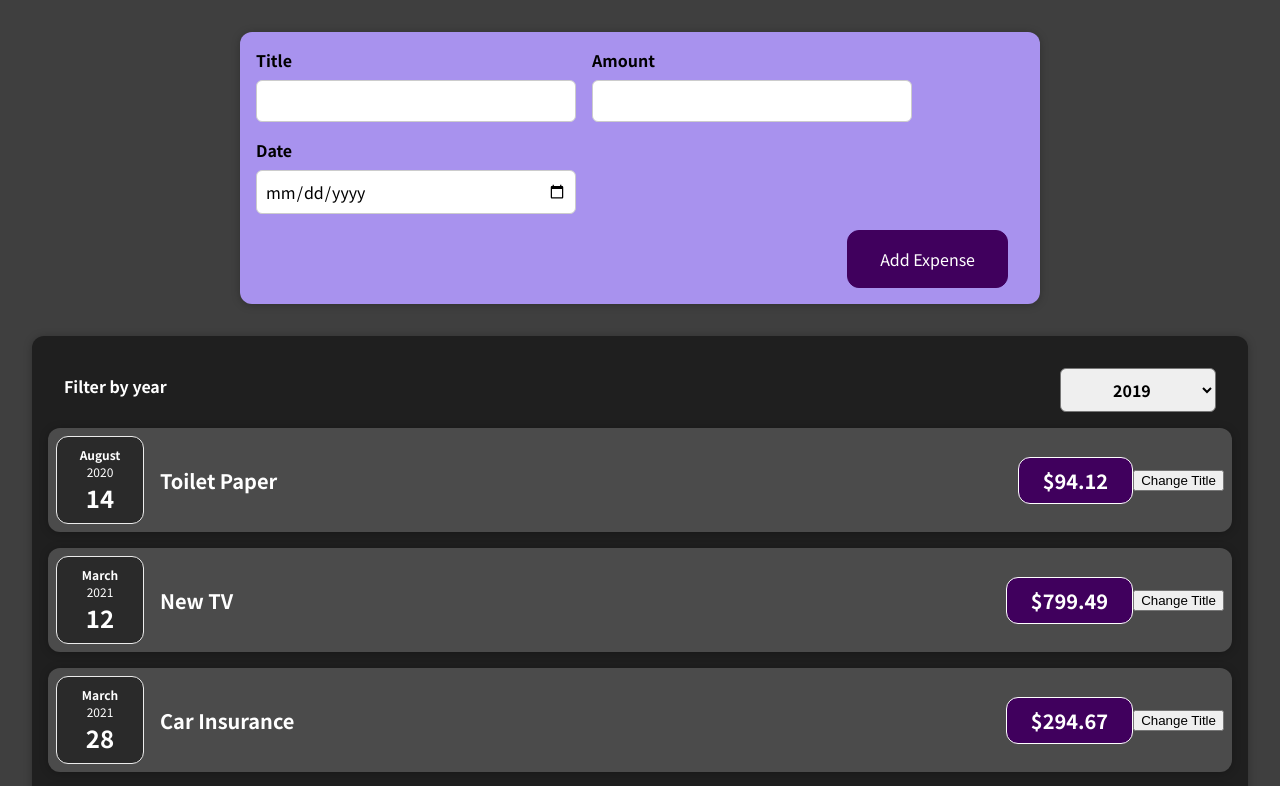
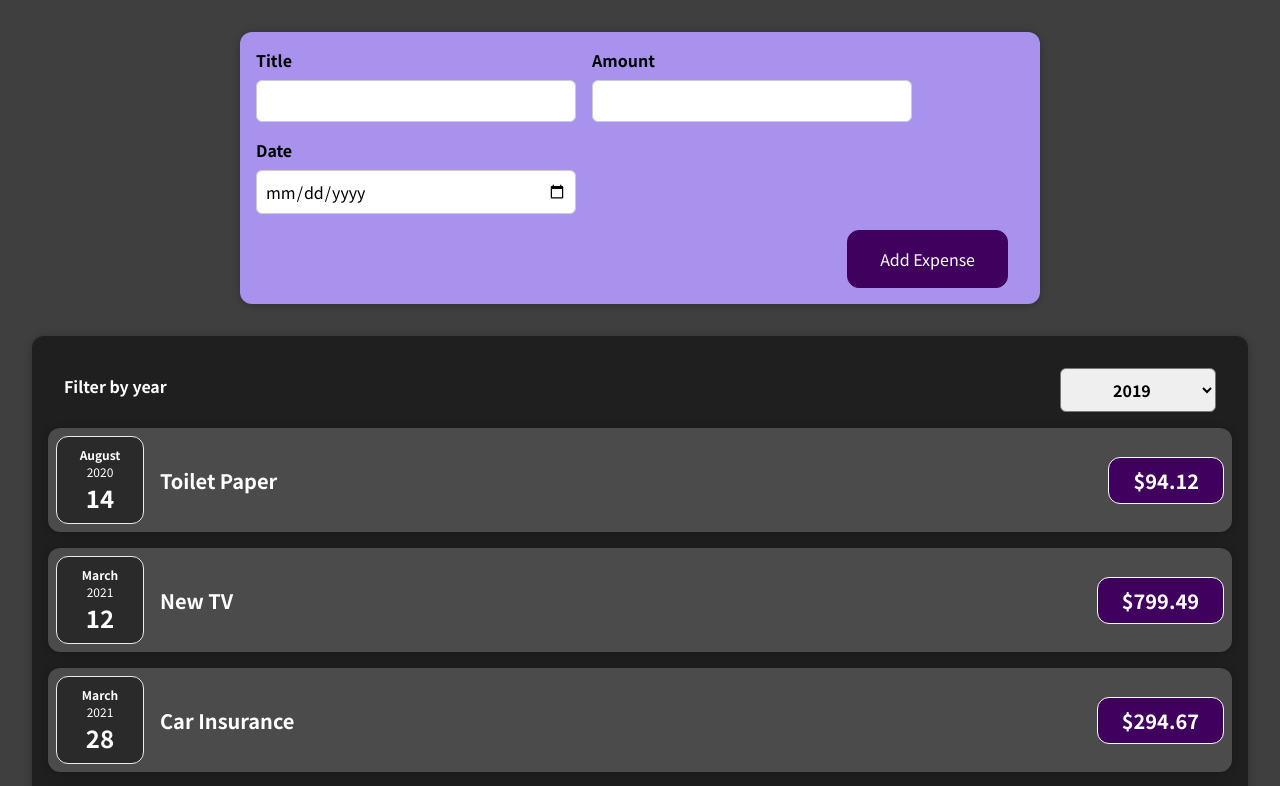
Before and after one commit to Coughdrops13/udemy-reactjs, a React (Create React App) app in the folder react-complete-guide/: page / in a window 1280 px wide. Shown: the top 786 px of the page. Built offline with nearby package versions, Linux system fonts and the light colour scheme.

Commit message:
remove state from ExpenseItems component since it was just used to provide example. Remove button that changes title as well

```diff
--- a/react-complete-guide/src/components/Expenses/ExpenseItem.js
+++ b/react-complete-guide/src/components/Expenses/ExpenseItem.js
@@ -1,4 +1,4 @@
-import React, { useState } from 'react';
+import React from 'react';
 import ExpenseDate from './ExpenseDate';
 import Card from '../UI/Card';
 
@@ -6,17 +6,9 @@
 
 
 const ExpenseItem = (props) => {
-  // state used to change item title for clickHandler
-  const [title, setTitle ] = useState(props.title);
+  // destructure props
+  const { title, amount, date } = props;
 
-  // destructure props
-  const { date, amount } = props;
-
-  // function for handling clicks
-  const clickHandler = () => {
-    setTitle('Updated!');
-    console.log('Clicked!!!!');
-  };
 
   return (
     <Card className="expense-item">
@@ -25,7 +17,6 @@
         <h2>{title}</h2>
         <div className="expense-item__price">${amount}</div>
       </div>
-      <button onClick={clickHandler}>Change Title</button>
     </Card>
   );
 }
```
